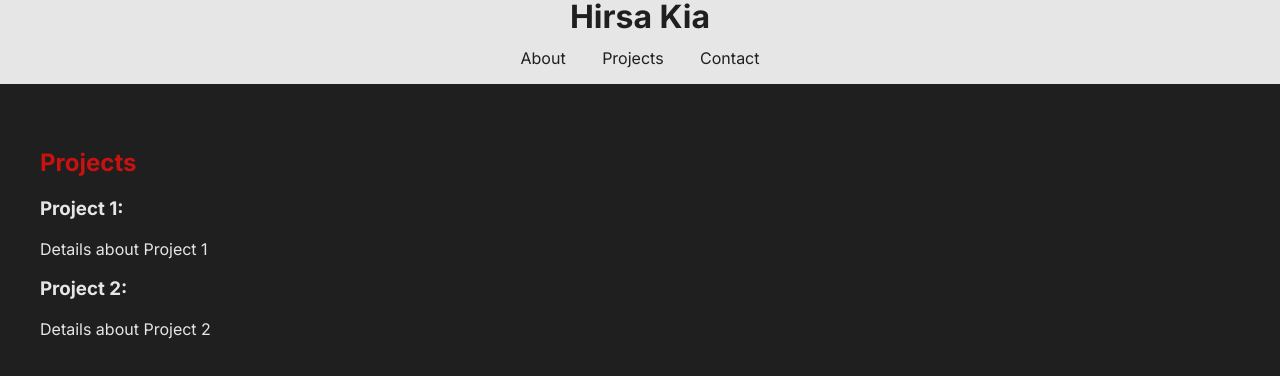
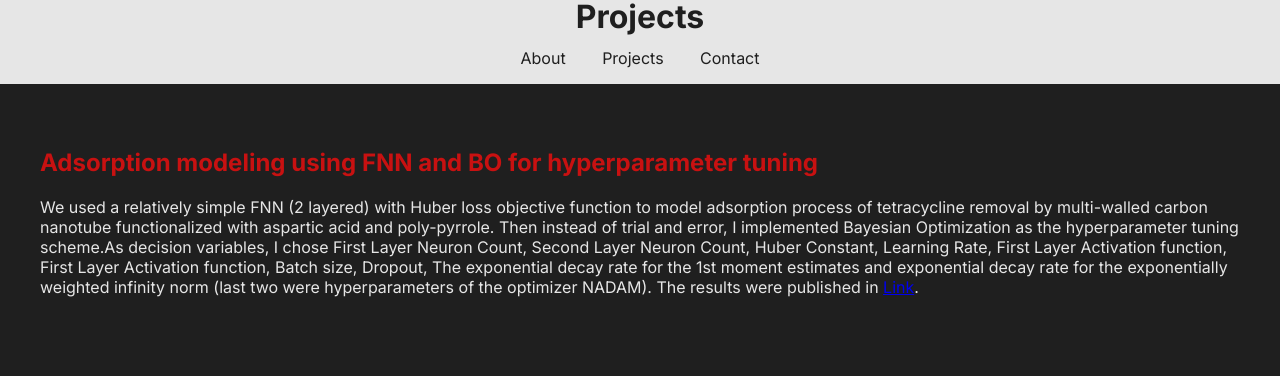
Before and after one commit to hirsakia/Hirsakia.github.io, a plain HTML site: page projects.html in a window 1280 px wide. Drawn offline with Linux system fonts and the light colour scheme.

Commit message:
Update projects.html

```diff
--- a/projects.html
+++ b/projects.html
@@ -94,7 +94,7 @@
 </head>
 <body>
     <header>
-        <h1>Hirsa Kia</h1>
+        <h1>Projects</h1>
     </header>
     <nav>
         <a href="index.html#about">About</a>
@@ -103,14 +103,15 @@
     </nav>
     <div class="container">
         <section id="projects" class="section">
-            <h2>Projects</h2>
-            <div class="projects">
-                <h3>Project 1: </h3>
-                <p>Details about Project 1</p>
-                <h3>Project 2: </h3>
-                <p>Details about Project 2</p>
-                <!-- Add more projects as needed -->
-            </div>
+            <h2>Adsorption modeling using FNN and BO for hyperparameter tuning</h2>
+                <p>We used a relatively simple FNN (2 layered) with Huber loss objective function to model adsorption process of
+                tetracycline removal by multi-walled carbon nanotube functionalized with aspartic acid and poly-pyrrole. Then instead of trial and error,
+                I implemented Bayesian Optimization as the hyperparameter tuning scheme.As decision variables, I chose
+                First Layer Neuron Count, Second Layer Neuron Count, Huber Constant, Learning Rate, First Layer Activation function,
+                    First Layer Activation function, Batch size, Dropout, The exponential decay rate for the 1st moment estimates and
+                    exponential decay rate for the exponentially weighted infinity norm (last two were hyperparameters of the optimizer NADAM). The results
+                were published in <a href="https://www.sciencedirect.com/science/article/abs/pii/S1876107023000731">Link</a>.</p>
+
         </section>
     </div>
 </body>
```
